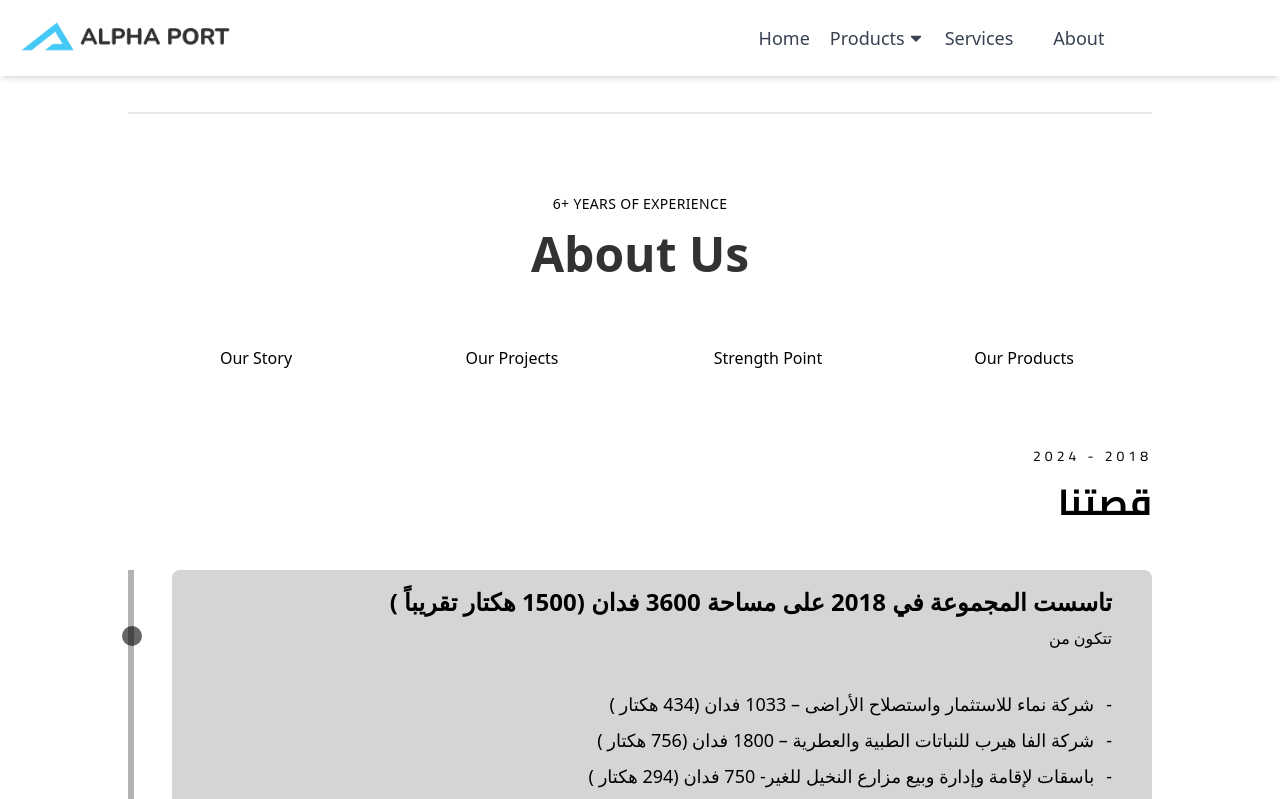
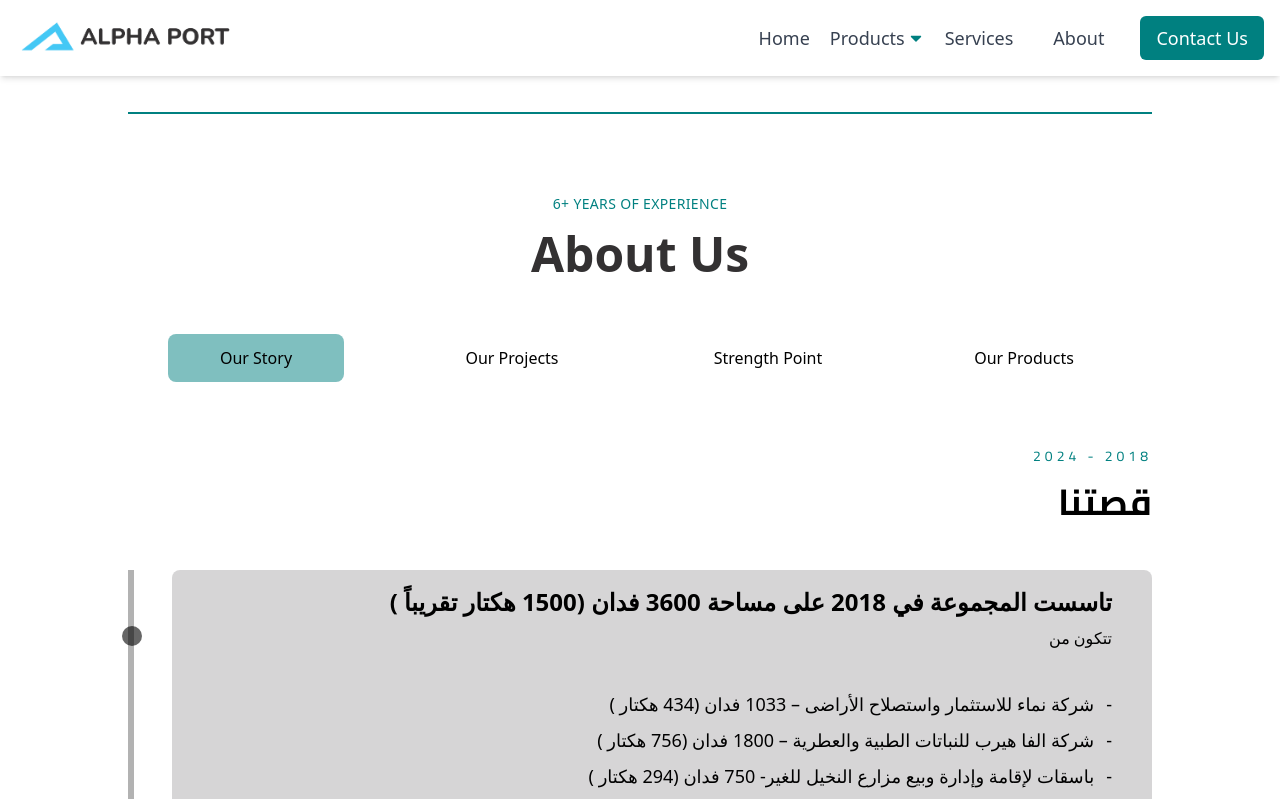
Before and after one commit to mohamed-elsebaey/alpha-port-nextjs, a Next.js app: page /about in a window 1280 px wide. Shown: the top 799 px of the page. Built offline with nearby package versions, Linux system fonts and the light colour scheme.

Commit message:
3/10/2024

```diff
--- a/components/navPages/Hero/Hero.js
+++ b/components/navPages/Hero/Hero.js
@@ -1,6 +1,6 @@
 import React from "react";
 import Image from "next/image";
-import Img from "../../../public/images/logo/logo.png";
+import Img from "../../../public/images/logo/png.png";
 
 const Hero = () => {
   return (
--- a/components/navPages/HomePage.js
+++ b/components/navPages/HomePage.js
@@ -10,7 +10,6 @@ function HomePage() {
       <Hero />
       <Companies />
       <Products />
-      <AboutUs/>
     </>
   );
 }
--- a/tailwind.config.js
+++ b/tailwind.config.js
@@ -22,7 +22,7 @@ module.exports = {
         cursive2: ["Roboto", "cursive"],
       },
       colors: {
-        blueColor: "z",
+        blueColor: "#008080",
         grayColor: "#212529",
         bgGrayColor: "#333132",
         secondary: "#ffffff",
```
Also changed, not shown: public/images/logo/alphaHerbs3.png (added).
